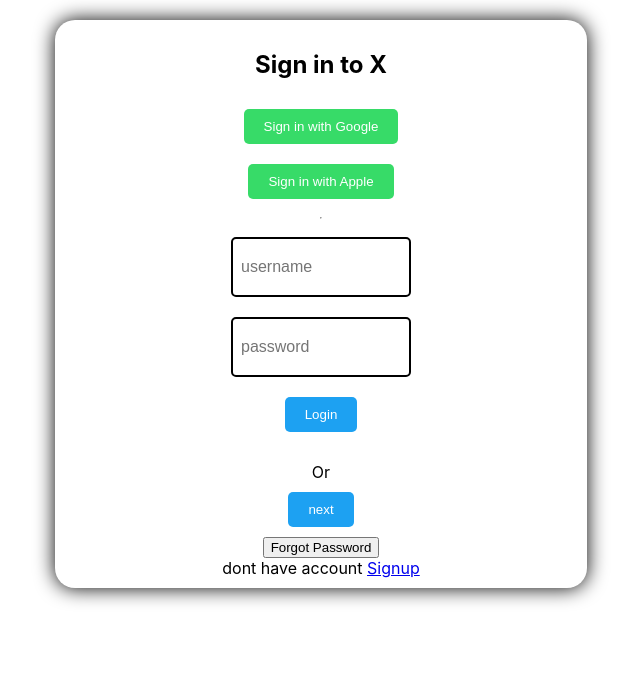
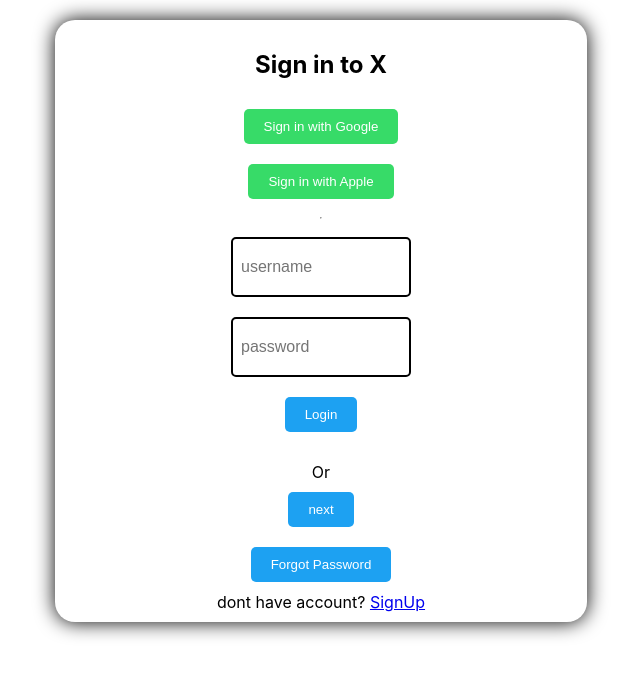
Before and after one commit to gopalchobey9/Twitter_clone, a React (Create React App) app in the folder frontend/: page / in a window 1280 px wide. Shown: the top 676 px of the page, without its empty margins (319-959 px from the left). Built offline with nearby package versions, Linux system fonts and the light colour scheme.

Commit message:
css updated

```diff
--- a/frontend/src/components/HomePage/HomePage.jsx
+++ b/frontend/src/components/HomePage/HomePage.jsx
@@ -25,7 +25,6 @@ const HomePage = () => {
 
         // { withCredentials: true }
       );
-
 
       if (response.data) {
         console.log(response.data.user.username);
@@ -60,8 +59,8 @@ const HomePage = () => {
      </div>
      <span>Or</span>
      <button onClick={homePageHandler} className='signin-button'> next</button>
-      <button className='signin-button`'>Forgot Password</button>
-      <span>dont have account <Link to='/signup' >Signup</Link></span>
+      <button className='signin-button'>Forgot Password</button>
+      <span>dont have account? <Link to='/signup' >SignUp</Link></span>
     </div>
     </div>
   )
--- a/frontend/src/components/HomePage/SignupPage/Signup.jsx
+++ b/frontend/src/components/HomePage/SignupPage/Signup.jsx
@@ -57,7 +57,7 @@ const Signup = () => {
         </form>
         <hr />
         <br />
-        <span>Already have account <Link to='/'>Signin</Link></span>
+        <span>Already have account <Link to='/'>SignIn</Link></span>
     </div>
   )
 }
```
